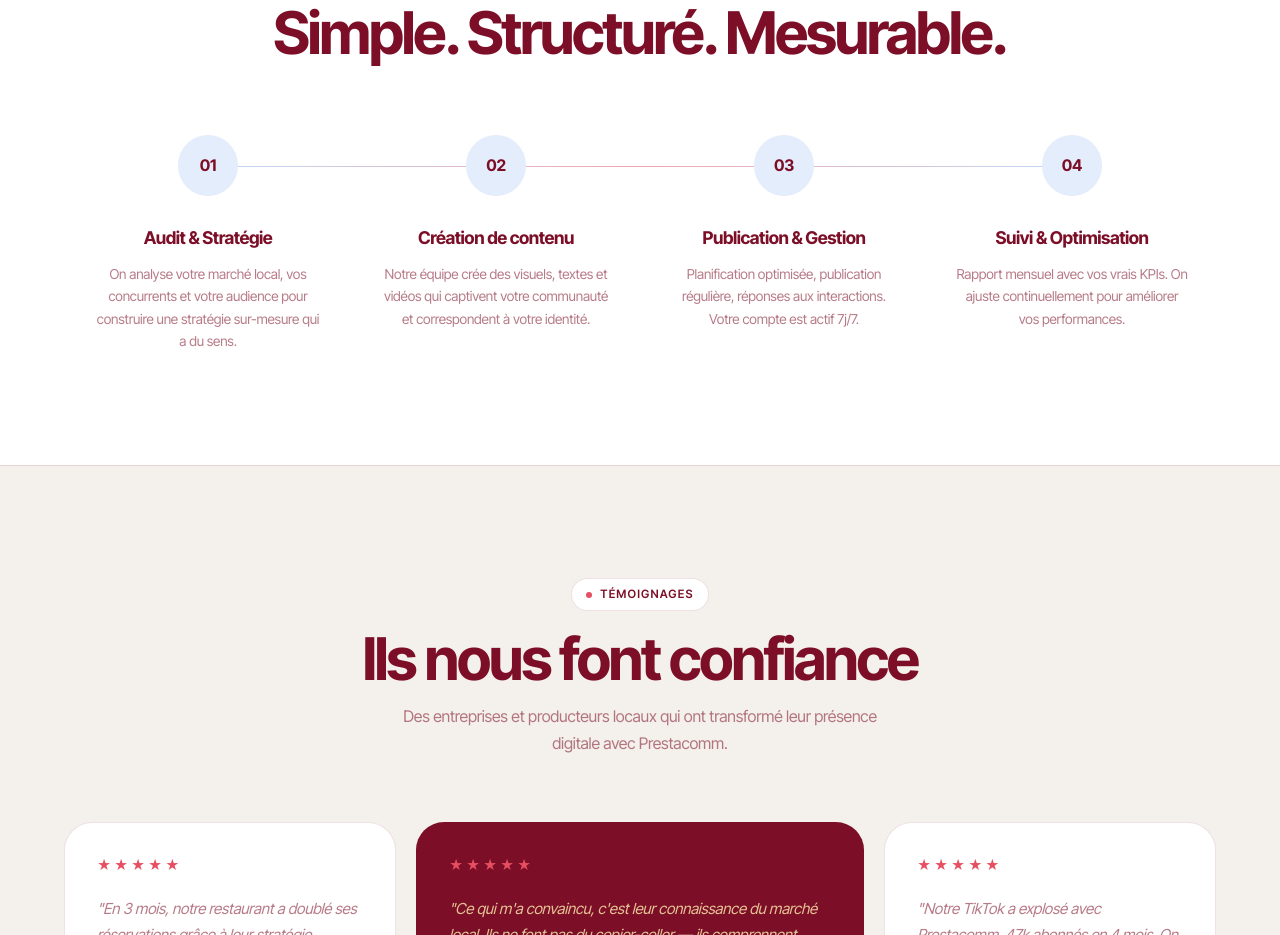
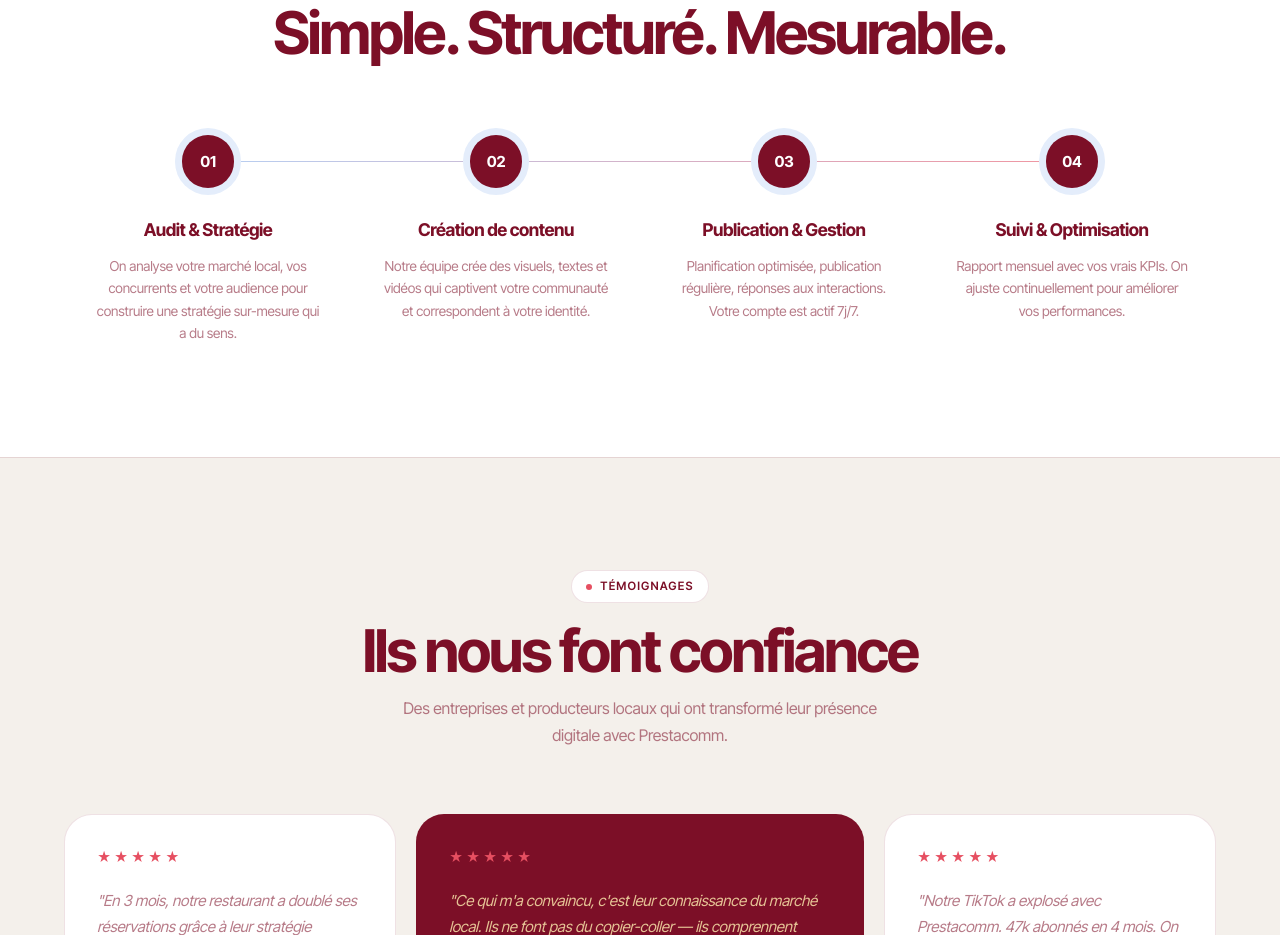
Before and after one commit to Prestacomm/siteprestacomm, a plain HTML site: page index.html in a window 1280 px wide. Shown: the part 5034-5969 px from the top of the page. Drawn offline with nearby package versions, Linux system fonts and the light colour scheme; animation ran at ten frames a second.

Commit message:
Méthode : numéros en pastilles reliées par une ligne animée
La ligne se dessine de gauche à droite au scroll et chaque étape
apparaît quand elle l'atteint. Désactivé si prefers-reduced-motion.

Co-Authored-By: Claude Sonnet 5.5 <noreply@anthropic.com>
Claude-Session: https://claude.ai/code/session_014v5vY8RnSsSQnNDbwVV83m

```diff
--- a/index.html
+++ b/index.html
@@ -579,38 +579,40 @@
     .process-steps::before {
       content: '';
       position: absolute;
-      top: 1.9rem;
-      left: calc(12.5% + 1rem);
-      right: calc(12.5% + 1rem);
+      top: calc(1.65rem - 0.5px);
+      left: 12.5%;
+      right: 12.5%;
       height: 1px;
-      background: linear-gradient(90deg, var(--accent), var(--gold), var(--accent));
-      opacity: 0.5;
+      background: linear-gradient(90deg, var(--accent), var(--gold));
+      opacity: 0.6;
+      transform: scaleX(var(--line, 1));
+      transform-origin: left center;
     }
     .p-step {
       text-align: center;
       padding: 0 1.75rem;
     }
     .p-num {
-      width: 3.8rem; height: 3.8rem;
+      width: 3.3rem; height: 3.3rem;
       border-radius: 50%;
-      border: 1px solid var(--border);
-      background: var(--bg);
+      border: 0;
+      background: var(--fg);
+      box-shadow: 0 0 0 7px var(--blue-wash);
       display: flex;
       align-items: center;
       justify-content: center;
       margin: 0 auto 1.75rem;
       font-family: 'Cormorant Garamond', serif;
       font-weight: 700;
-      font-size: 1rem;
-      color: #3a6fa8;
+      font-size: 0.95rem;
+      color: #fff;
       position: relative;
       z-index: 1;
-      transition: background 0.3s, border-color 0.3s, color 0.3s;
+      transition: background 0.3s, box-shadow 0.3s;
     }
     .p-step:hover .p-num {
-      background: var(--fg);
-      border-color: var(--fg);
-      color: var(--bg);
+      background: var(--gold);
+      box-shadow: 0 0 0 7px rgba(230,79,97,0.18);
     }
     .p-title {
       font-family: 'Cormorant Garamond', serif;
@@ -1141,7 +1143,6 @@
     .t-card { border-color: var(--border); }
     .logo-card { border-radius: 22px; border-color: var(--border); }
     .logo-card:hover { box-shadow: none; transform: translateY(-3px); }
-    .p-num { border-radius: 50%; background: var(--blue-wash); border-color: transparent; color: var(--fg); }
     .sec-label { background: #fff; border: 1px solid var(--border); padding: 0.4rem 0.9rem; border-radius: 999px; color: var(--fg); letter-spacing: 0.1em; font-weight: 600; }
     .sec-label::before { width: 6px; height: 6px; border-radius: 50%; background: var(--gold); }
     #stats { padding: 5rem 5vw; }
@@ -1527,22 +1528,22 @@
     </div>
 
     <div class="process-steps">
-      <div class="p-step reveal">
+      <div class="p-step">
         <div class="p-num">01</div>
         <h3 class="p-title">Audit & Stratégie</h3>
         <p class="p-text">On analyse votre marché local, vos concurrents et votre audience pour construire une stratégie sur-mesure qui a du sens.</p>
       </div>
-      <div class="p-step reveal">
+      <div class="p-step">
         <div class="p-num">02</div>
         <h3 class="p-title">Création de contenu</h3>
         <p class="p-text">Notre équipe crée des visuels, textes et vidéos qui captivent votre communauté et correspondent à votre identité.</p>
       </div>
-      <div class="p-step reveal">
+      <div class="p-step">
         <div class="p-num">03</div>
         <h3 class="p-title">Publication & Gestion</h3>
         <p class="p-text">Planification optimisée, publication régulière, réponses aux interactions. Votre compte est actif 7j/7.</p>
       </div>
-      <div class="p-step reveal">
+      <div class="p-step">
         <div class="p-num">04</div>
         <h3 class="p-title">Suivi & Optimisation</h3>
         <p class="p-text">Rapport mensuel avec vos vrais KPIs. On ajuste continuellement pour améliorer vos performances.</p>
@@ -1906,7 +1907,7 @@ window.addEventListener('load', () => {
   });
 
   /* Staggered children inside grids */
-  ['.services-grid', '.test-grid', '.process-steps', '.values-grid'].forEach(sel => {
+  ['.services-grid', '.test-grid', '.values-grid'].forEach(sel => {
     const container = document.querySelector(sel);
     if (!container) return;
     const items = container.querySelectorAll('.reveal');
@@ -1918,6 +1919,27 @@ window.addEventListener('load', () => {
       ease: 'power3.out',
     });
   });
+
+  /* Process: the line draws left to right, each step pops in as it is reached */
+  if (!window.matchMedia('(prefers-reduced-motion: reduce)').matches) {
+    const pSteps = gsap.utils.toArray('.p-step');
+    const pWrap = document.querySelector('.process-steps');
+    if (pWrap && pSteps.length) {
+      const nums = pSteps.map(el => el.querySelector('.p-num'));
+      const texts = pSteps.map(el => el.querySelectorAll('.p-title, .p-text'));
+      gsap.set(pWrap, { '--line': 0 });
+      gsap.set(nums, { scale: 0.3, opacity: 0 });
+      gsap.set(texts, { y: 22, opacity: 0 });
+      const tl = gsap.timeline({ scrollTrigger: { trigger: pWrap, start: 'top 80%', once: true } });
+      const t0 = 0.2, draw = 2.1;
+      tl.to(pWrap, { '--line': 1, duration: draw, ease: 'none' }, t0);
+      pSteps.forEach((_, i) => {
+        const t = t0 + (draw * i) / (pSteps.length - 1);
+        tl.to(nums[i], { scale: 1, opacity: 1, duration: 0.55, ease: 'back.out(2.4)' }, t)
+          .to(texts[i], { y: 0, opacity: 1, duration: 0.6, stagger: 0.08, ease: 'power3.out' }, t + 0.12);
+      });
+    }
+  }
 
   /* Gallery masonry stagger */
   const galleryItems = document.querySelectorAll('.g-item');
```
